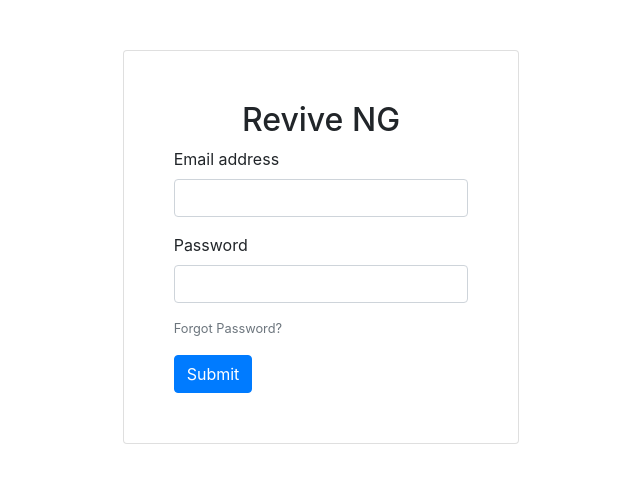
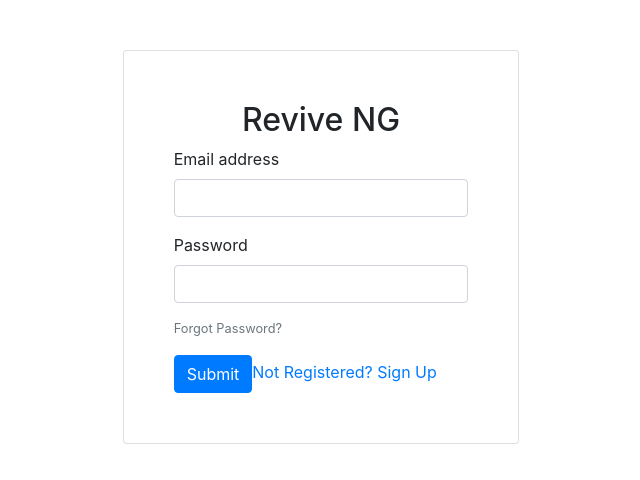
Before and after one commit to justmykk/reviveng, a Vue app: page /login in a window 1280 px wide. Shown: the top 480 px of the page, without its empty margins (319-959 px from the left). Built offline with nearby package versions, Linux system fonts and the light colour scheme.

Commit message:
link to register

```diff
--- a/src/views/Login.vue
+++ b/src/views/Login.vue
@@ -20,6 +20,8 @@
               >
             </div>
             <button type="submit" class="btn btn-primary">Submit</button>
+
+            <router-link to="/register"><a>Not Registered? Sign Up</a></router-link>
           </form>
         </div>
       </div>
```
